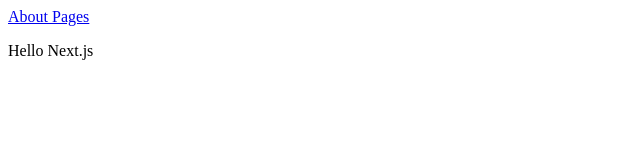
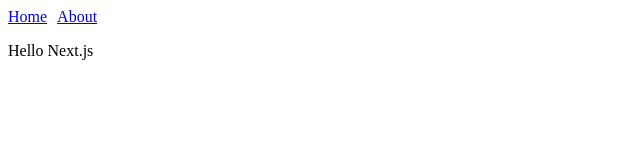
Before and after one commit to nobioma1/next-hello, a Next.js app: page / in a window 1280 px wide. Shown: the top 160 px of the page, without its empty margins (0-640 px from the left). Built offline with nearby package versions, Linux system fonts and the light colour scheme.

Commit message:
Create shared component Header

```diff
--- /dev/null
+++ b/components/Header.js
@@ -0,0 +1,20 @@
+import Link from 'next/link';
+
+const linkStyle = {
+  marginRight: 10,
+};
+
+const Header = () => {
+  return (
+    <div>
+      <Link href="/">
+        <a style={linkStyle}>Home</a>
+      </Link>
+      <Link href="/about">
+        <a style={linkStyle}>About</a>
+      </Link>
+    </div>
+  );
+};
+
+export default Header;
--- a/pages/about.js
+++ b/pages/About.js
@@ -1,6 +1,9 @@
+import Header from '../components/Header';
+
 const About = () => {
   return (
     <div>
+      <Header />
       <p>This is the About page</p>
     </div>
   );
--- a/pages/index.js
+++ b/pages/index.js
@@ -1,11 +1,10 @@
 import Link from 'next/link';
+import Header from '../components/Header';
 
 const Index = () => {
   return (
     <div>
-      <Link href="/about">
-        <a>About Pages</a>
-      </Link>
+      <Header />
       <p>Hello Next.js</p>
     </div>
   );
```
